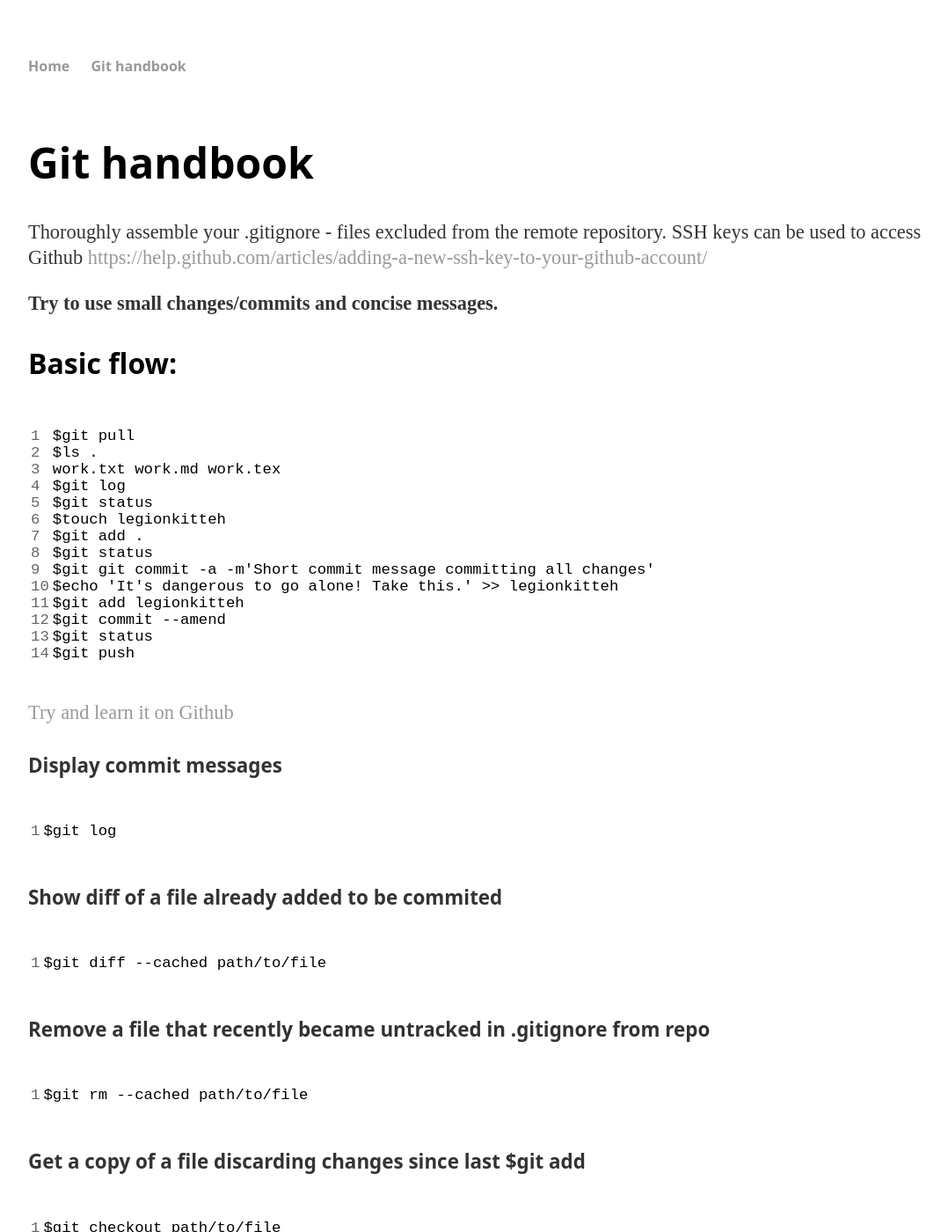
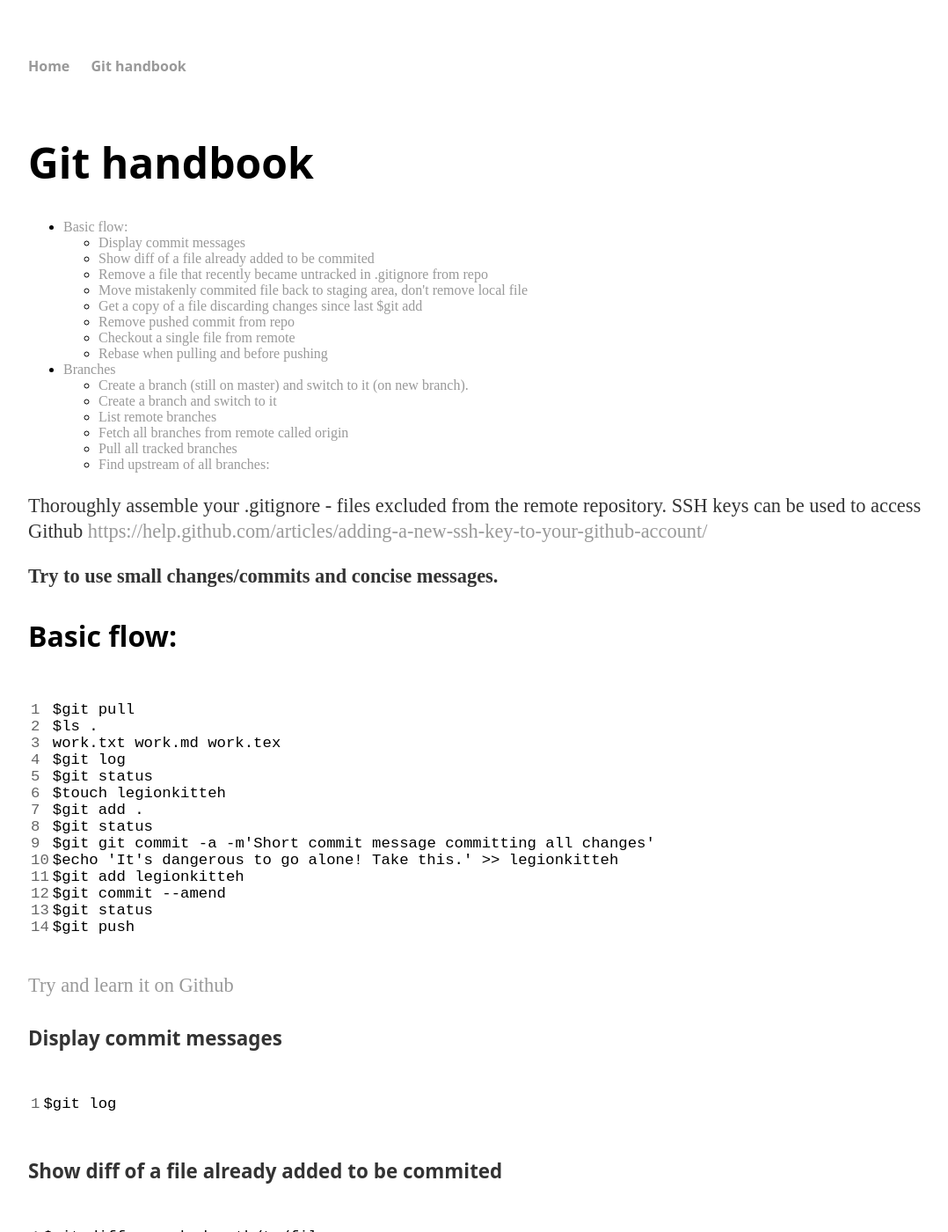
Before and after one commit to c0hen/c0hen, a Jekyll site: the page built from git-handbook.md, in a window 1280 px wide and 1400 px high. Shown: the whole window at 88% size, without its empty margins (96-1174 px from the left). Built offline with Jekyll 4.4.1, drawn with Linux system fonts in a browser that asks for light colours; some of the changed text lies outside the part shown.

Commit message:
Add git branching, toc to git handbook

````diff
--- a/git-handbook.md
+++ b/git-handbook.md
@@ -5,9 +5,11 @@ description: Git handbook for a begginner, by a git beginner.
 tags: git beginner tips
 ---
 
+* Table of contents
+{:toc}
+
 Thoroughly assemble your .gitignore - files excluded from the remote repository.
-SSH keys can be used to access Github
-<https://help.github.com/articles/adding-a-new-ssh-key-to-your-github-account/>
+SSH keys can be used to access Github <https://help.github.com/articles/adding-a-new-ssh-key-to-your-github-account/>
 
 **Try to use small changes/commits and concise messages.**
 
@@ -48,6 +50,14 @@ $git diff --cached path/to/file
 
 ```sh
 $git rm --cached path/to/file
+```
+
+#### Move mistakenly commited file back to staging area, don't remove local file
+
+```sh
+git reset --soft HEAD^
+git reset HEAD path/to/unwanted_file
+git commit -c ORIG_HEAD
 ```
 
 #### Get a copy of a file discarding changes since last $git add
@@ -95,3 +105,49 @@ Rebasing allows to merge related commits and keep mistakes from littering the pr
 $git rebase -i
 $git push
 ```
+
+### Branches
+
+#### Create a branch (still on master) and switch to it (on new branch).
+
+```sh
+$git branch social
+$git checkout social
+```
+
+#### Create a branch and switch to it
+
+```sh
+$git checkout -b social
+```
+
+#### List remote branches
+
+```sh
+git branch -r
+```
+
+#### Fetch all branches from remote called origin
+
+```sh
+git fetch origin
+```
+
+#### Pull all tracked branches
+
+```sh
+git pull --all
+```
+
+#### Find upstream of all branches:
+
+```sh
+while read branch; do
+  upstream=$(git rev-parse --abbrev-ref $branch@{upstream} 2>/dev/null)
+  if [[ $? == 0 ]]; then
+    echo $branch tracks $upstream
+  else
+    echo $branch has no upstream configured
+  fi
+done < <(git for-each-ref --format='%(refname:short)' refs/heads/*)
+```
````
